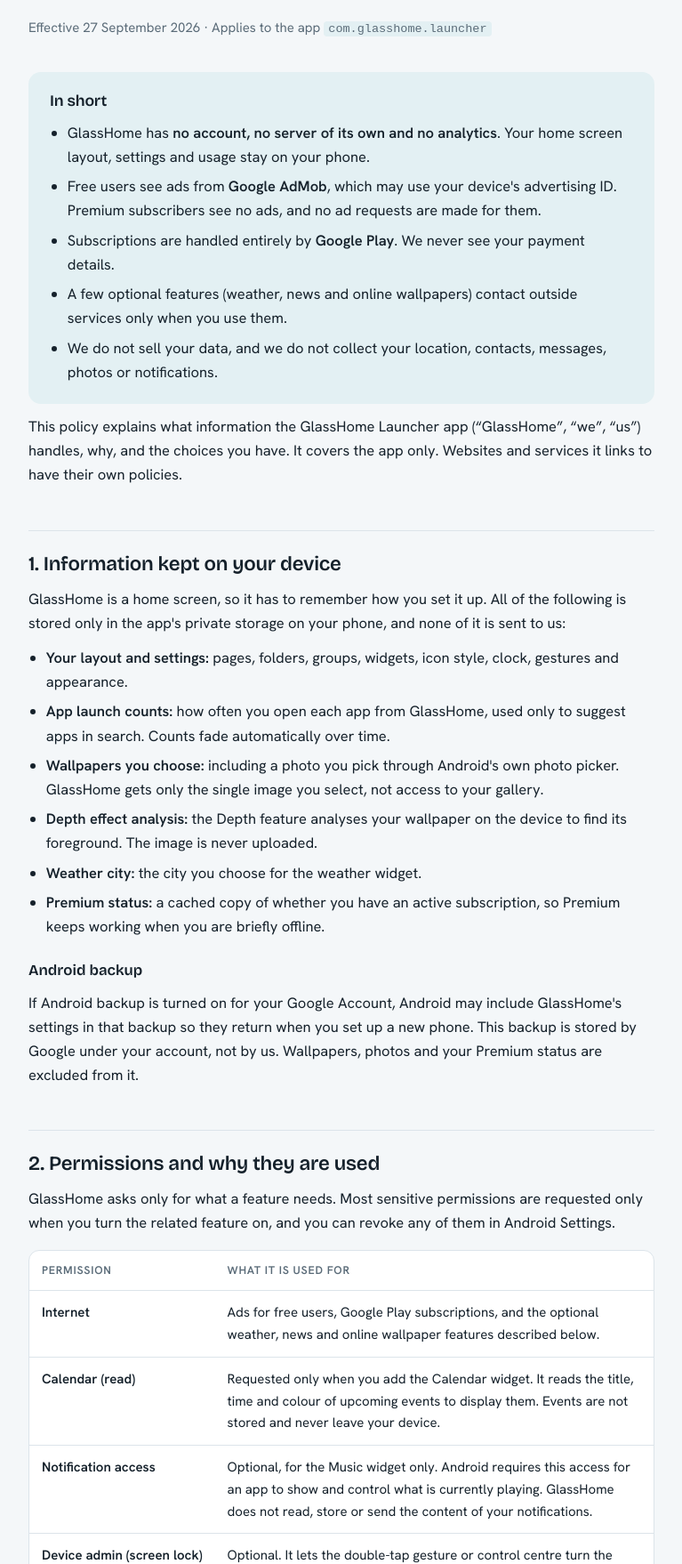
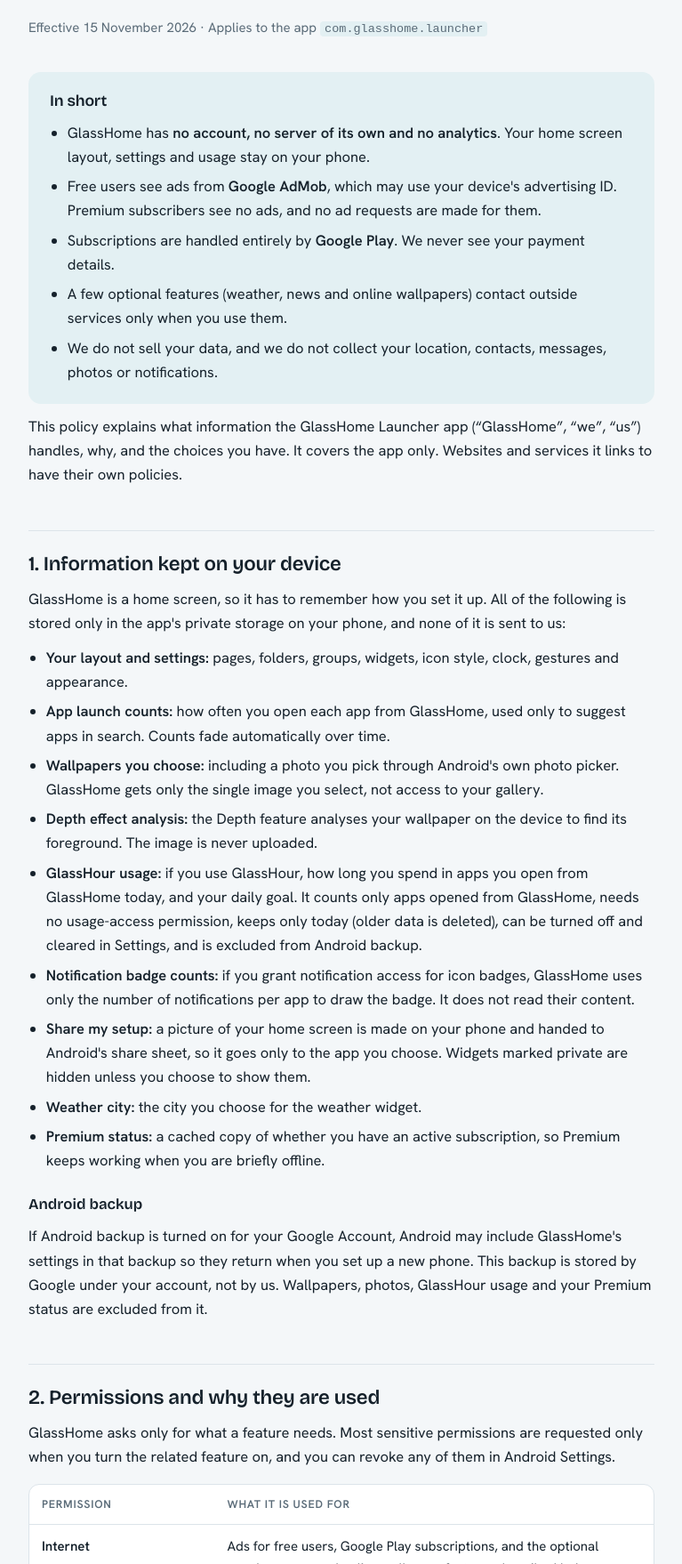
Before and after one commit to rm10490-wq/priv.glasshome, a plain HTML site: page index.html in a window 1280 px wide. Shown: the part 142-1900 px from the top of the page at 89% size, without its empty margins (256-1023 px from the left). Drawn offline with nearby package versions, Linux system fonts and the light colour scheme.

Commit message:
Privacy policy: GlassHour, notification badges, Play update check, Share my setup, backup; effective 15 Nov 2026
Co-Authored-By: Claude Sonnet 5.5 <noreply@anthropic.com>

```diff
--- a/index.html
+++ b/index.html
@@ -105,7 +105,7 @@
   <header>
     <span class="eyebrow">GlassHome Launcher · Android</span>
     <h1>Privacy Policy</h1>
-    <p class="meta">Effective 27 September 2026 · Applies to the app <code>com.glasshome.launcher</code></p>
+    <p class="meta">Effective 15 November 2026 · Applies to the app <code>com.glasshome.launcher</code></p>
   </header>
 
   <section class="glance" aria-labelledby="glance">
@@ -128,11 +128,14 @@
     <li><strong>App launch counts:</strong> how often you open each app from GlassHome, used only to suggest apps in search. Counts fade automatically over time.</li>
     <li><strong>Wallpapers you choose:</strong> including a photo you pick through Android's own photo picker. GlassHome gets only the single image you select, not access to your gallery.</li>
     <li><strong>Depth effect analysis:</strong> the Depth feature analyses your wallpaper on the device to find its foreground. The image is never uploaded.</li>
+    <li><strong>GlassHour usage:</strong> if you use GlassHour, how long you spend in apps you open from GlassHome today, and your daily goal. It counts only apps opened from GlassHome, needs no usage-access permission, keeps only today (older data is deleted), can be turned off and cleared in Settings, and is excluded from Android backup.</li>
+    <li><strong>Notification badge counts:</strong> if you grant notification access for icon badges, GlassHome uses only the number of notifications per app to draw the badge. It does not read their content.</li>
+    <li><strong>Share my setup:</strong> a picture of your home screen is made on your phone and handed to Android's share sheet, so it goes only to the app you choose. Widgets marked private are hidden unless you choose to show them.</li>
     <li><strong>Weather city:</strong> the city you choose for the weather widget.</li>
     <li><strong>Premium status:</strong> a cached copy of whether you have an active subscription, so Premium keeps working when you are briefly offline.</li>
   </ul>
   <h3>Android backup</h3>
-  <p>If Android backup is turned on for your Google Account, Android may include GlassHome's settings in that backup so they return when you set up a new phone. This backup is stored by Google under your account, not by us. Wallpapers, photos and your Premium status are excluded from it.</p>
+  <p>If Android backup is turned on for your Google Account, Android may include GlassHome's settings in that backup so they return when you set up a new phone. This backup is stored by Google under your account, not by us. Wallpapers, photos, GlassHour usage and your Premium status are excluded from it.</p>
 
   <h2 id="permissions">2. Permissions and why they are used</h2>
   <p>GlassHome asks only for what a feature needs. Most sensitive permissions are requested only when you turn the related feature on, and you can revoke any of them in Android Settings.</p>
@@ -142,7 +145,7 @@
       <tbody>
         <tr><td>Internet</td><td>Ads for free users, Google Play subscriptions, and the optional weather, news and online wallpaper features described below.</td></tr>
         <tr><td>Calendar (read)</td><td>Requested only when you add the Calendar widget. It reads the title, time and colour of upcoming events to display them. Events are not stored and never leave your device.</td></tr>
-        <tr><td>Notification access</td><td>Optional, for the Music widget only. Android requires this access for an app to show and control what is currently playing. GlassHome does not read, store or send the content of your notifications.</td></tr>
+        <tr><td>Notification access</td><td>Optional, for the Music widget and for notification badges on app icons. Android requires this access for an app to show and control what is currently playing and to count notifications. GlassHome uses only the number of notifications per app for badges, and does not read, store or send the content of your notifications.</td></tr>
         <tr><td>Device admin (screen lock)</td><td>Optional. It lets the double-tap gesture or control centre turn the screen off. The only policy requested is “lock the screen”. GlassHome cannot wipe your device, see or change your password, or monitor you.</td></tr>
         <tr><td>Modify system settings</td><td>Optional, for the control centre's brightness and rotation controls.</td></tr>
         <tr><td>Do Not Disturb access</td><td>Optional, for the control centre's Do Not Disturb and silent-mode controls. It does not give access to notification content.</td></tr>
@@ -164,6 +167,9 @@
 
   <h3>Google Play Billing (subscriptions)</h3>
   <p>GlassHome Premium is sold through Google Play. Google processes your payment, and we never receive your card or bank details. The app receives only the purchase status and a purchase token from Google Play, which it uses to unlock Premium. See the <a href="https://policies.google.com/privacy" target="_blank" rel="noopener">Google Privacy Policy</a>. You can manage or cancel your subscription at any time in the Google Play Store under <em>Payments &amp; subscriptions</em>.</p>
+
+  <h3>Google Play (checking for updates)</h3>
+  <p>If you tap “Check for updates” in Settings › About GlassHome, the app asks Google Play whether a newer version is available and, if you choose, starts the update through Google Play. Nothing is sent to us, and GlassHome never checks for updates in the background. The “Rate GlassHome” button and the one-time rating request simply open GlassHome's page on Google Play, where Google's own policy applies.</p>
 
   <h3>Open-Meteo (weather widget, optional)</h3>
   <p>When you use the weather widget, GlassHome sends the city name you search for and the coordinates of the city you picked to <a href="https://open-meteo.com/en/terms" target="_blank" rel="noopener">Open-Meteo</a> to fetch the forecast. It does not use your phone's GPS, and the request carries no identifier for you or your device.</p>
@@ -214,7 +220,7 @@
     </div>
   </div>
 
-  <footer>GlassHome Launcher · Privacy Policy · Effective 27 September 2026</footer>
+  <footer>GlassHome Launcher · Privacy Policy · Effective 15 November 2026</footer>
 </main>
 </body>
 </html>
```
